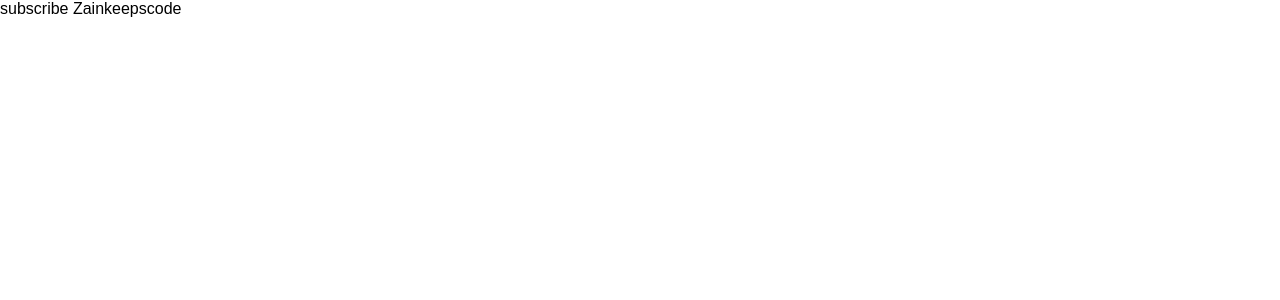
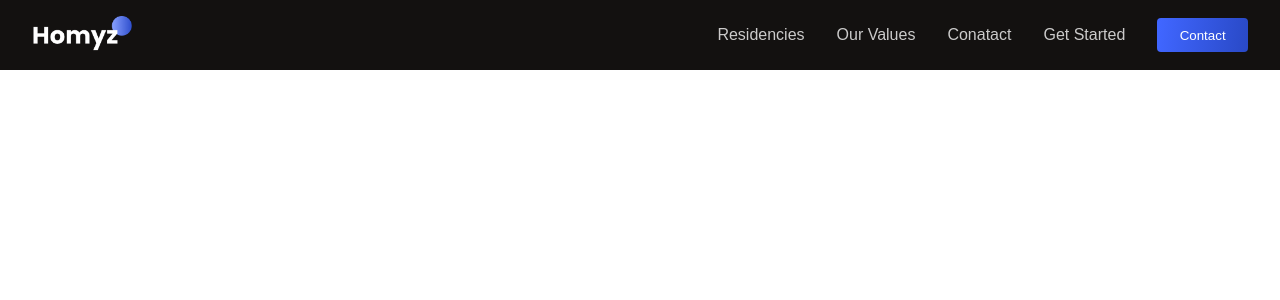
Before and after one commit to Arohi-30/react-team-project, a React (Vite) app: page / in a window 1280 px wide. Shown: the top 300 px of the page. Built offline with nearby package versions, Linux system fonts and the light colour scheme.

Commit message:
Header done

```diff
--- a/src/App.jsx
+++ b/src/App.jsx
@@ -1,7 +1,9 @@
-
+import Header from "./components/Header/Header";
 function App() {
   return (
-    <span>subscribe Zainkeepscode</span>
+    <div className="App">
+      <Header/>
+    </div>
   );
 }
 
--- /dev/null
+++ b/src/components/Header/Header.css
@@ -0,0 +1,19 @@
+.h-wrapper{
+    background: var(--black);
+    color: white;
+}
+
+.h-container{
+    justify-content: space-between;
+    padding-top: 1rem;
+    padding-bottom: 1rem;
+    color: var(--secondary);
+}
+
+.h-menu{
+    gap: 2rem;
+}
+
+.h-menu>*:hover{
+    cursor: pointer
+}
--- /dev/null
+++ b/src/components/Header/Header.jsx
@@ -0,0 +1,24 @@
+import React from 'react'
+import './Header.css'
+const Header = () => {
+  return (
+    <section className="h-wrapper">
+      <div className="flexCenter paddings innerWidth h-container">
+        <img src="./logo.png" alt="" width={100} />
+
+        <div className="flexCenter h-menu">
+          <a href="">Residencies</a>
+          <a href="">Our Values</a>
+          <a href="">Conatact</a>
+          <a href="">Get Started</a>
+          <button className= "button">
+            <a href="">Contact</a>
+          </button>
+
+        </div>
+      </div>
+    </section>
+  );
+}
+
+export default Header
--- a/src/index.css
+++ b/src/index.css
@@ -82,6 +82,20 @@
   font-weight: 600;
 }
 
+.button {
+  font-weight: 500;
+  padding: 0.6rem 1.4rem;
+  color: white;
+  background: var(--blue-gradient);
+  border: none;
+  border-radius: 4px;
+  transition: all 300ms ease-in;
+}
+.button:hover {
+  cursor: pointer;
+  transform: scale(1.1);
+}
+
 /* media queries */
 @media (min-width: 1536px) {
   .innerWidth {
```
Also changed, not shown: src/components/Hero/Hero.css (added), src/components/Hero/Hero.jsx (added).
